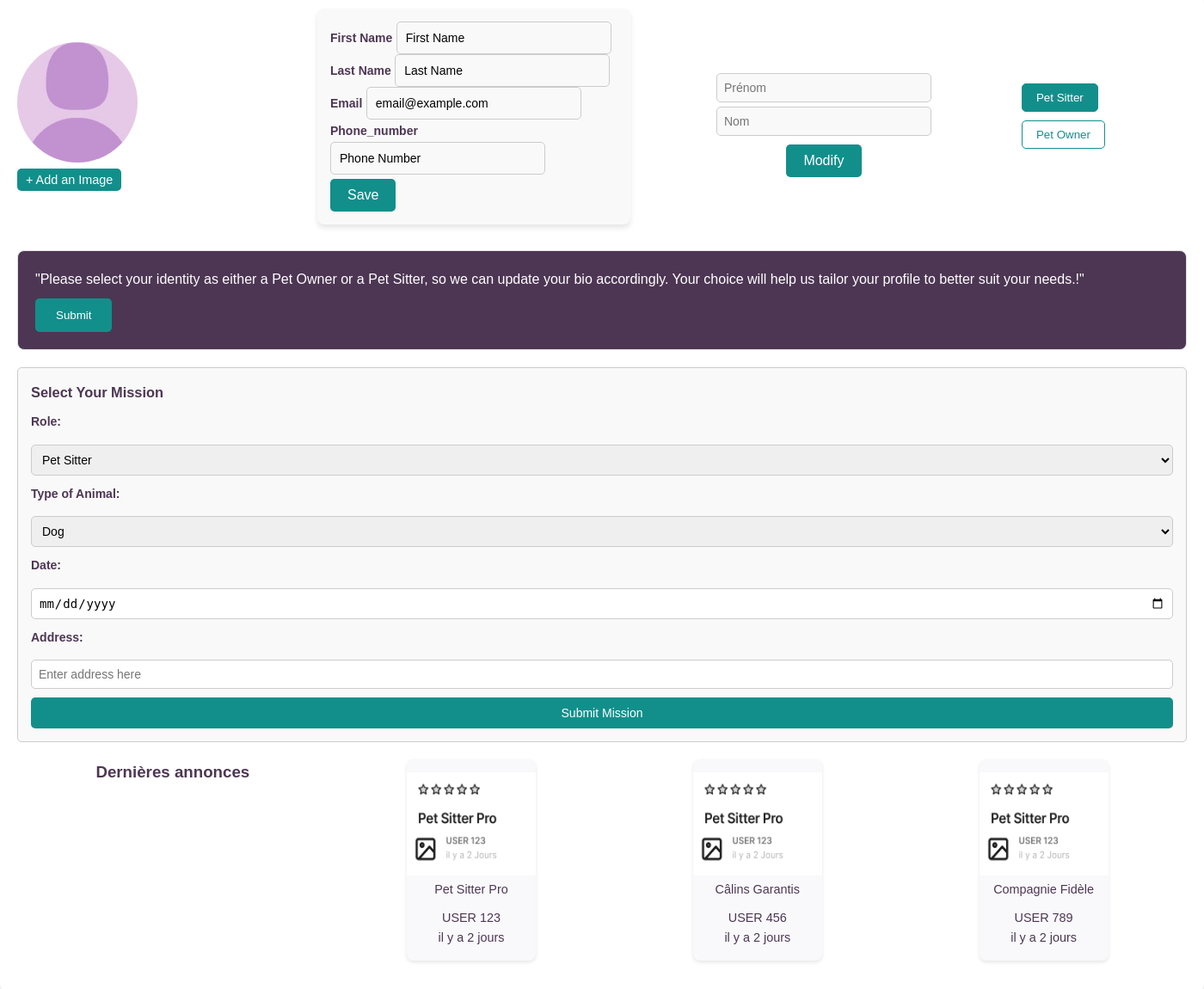
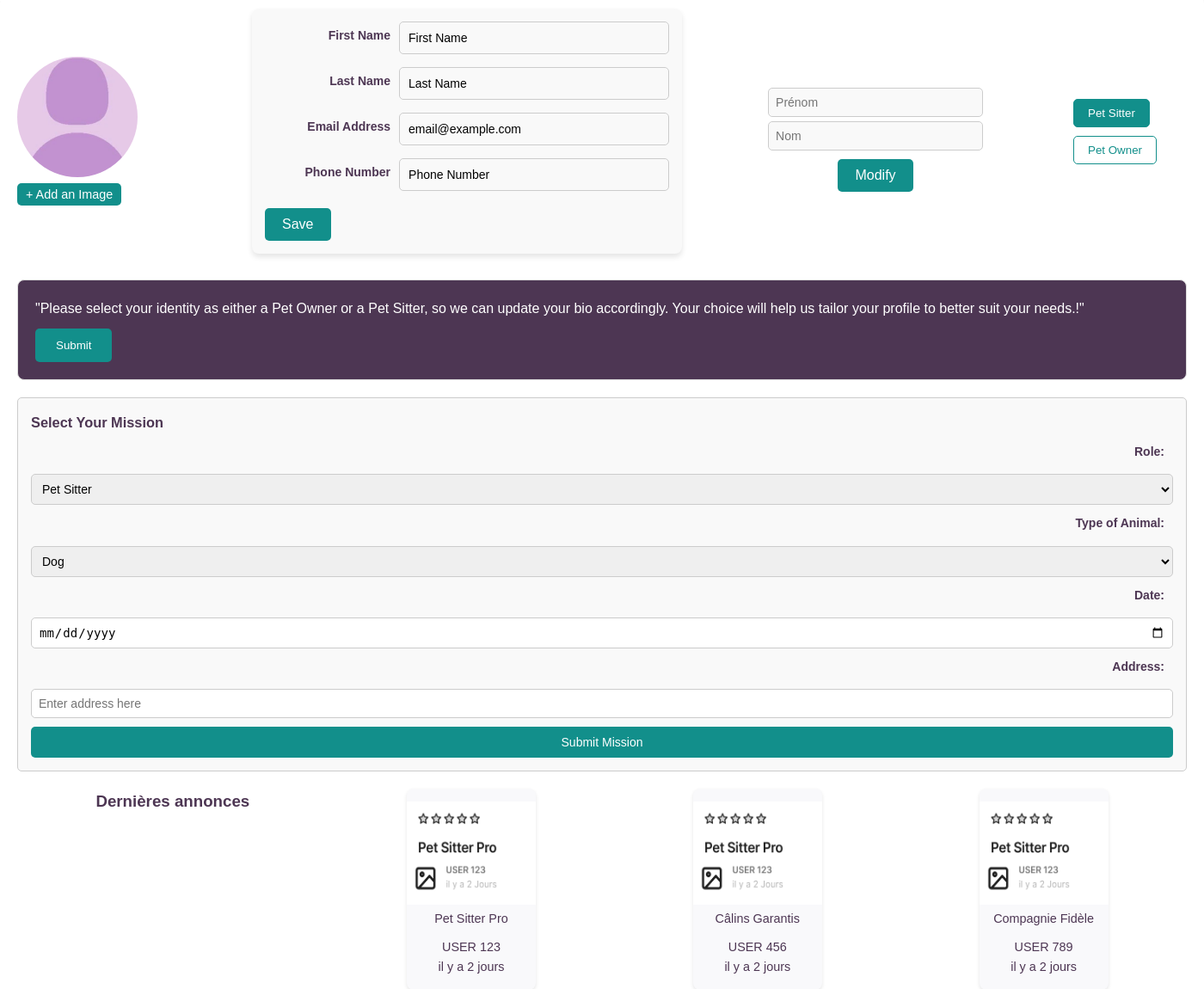
Before and after one commit to Plekiby/PetBesties, a PHP site: page /PetBesties/profil in a window 1400 px wide. Shown: the part 70-1220 px from the top of the page at 86% size. Run offline with PHP 8.4, Linux system fonts and the light colour scheme; the visitor is signed in with stand-in values (Sample User, id 1); data that the repository does not hold is empty.

Commit message:
MB modif
regler le formulaire , et ajouter le controlleur de lanimale

```diff
--- a/public/css/page_de_profil.css
+++ b/public/css/page_de_profil.css
@@ -1,9 +1,31 @@
+
 /* ...existing styles... */
 
 .profile-details {
-    display: flex;
-    flex-direction: column;
-    gap: 10px;
+    width: 100%; /* S'adapte au conteneur parent */
+    max-width: 500px; /* Optionnel : largeur maximale */
+    margin: 0 auto;
+}
+.form-group {
+    display: flex; /* Utilise un flexbox */
+    align-items: center; /* Centre verticalement */
+    justify-content: space-between; /* Sépare label et input */
+    margin-bottom: 15px; /* Espacement entre les champs */
+}
+
+label {
+    flex: 1; /* Prend un espace proportionnel */
+    text-align: right; /* Aligne le texte à droite */
+    margin-right: 10px; /* Ajoute un espace entre le label et l'input */
+}
+
+input {
+    flex: 2; /* Plus d'espace pour l'input */
+    padding: 5px; /* Espacement interne */
+    border: 1px solid #ccc; /* Bordure grise */
+    border-radius: 4px; /* Coins arrondis */
+    width: 100%; /* S'adapte au conteneur */
+    box-sizing: border-box; /* Inclut le padding et la bordure */
 }
 
 .profile-details input {
--- a/routeur.php
+++ b/routeur.php
@@ -291,3 +291,24 @@ $router->add('/annonce/{id}', function($id) {
     $controller = new AnnonceController();
     $controller->showAnnonce($id);
 });
+
+/// code pour routage animal infos
+// fct get values animal
+$router->add('/animal', function() {
+    if (session_status() == PHP_SESSION_NONE) {
+        session_start();
+    }
+    if (isset($_SESSION['user_id'])) {
+        $userId = $_SESSION['user_id'];
+        require_once __DIR__ . '/controllers/AnimalController.php';
+        $controllerAnimal = new AnimalController();
+        $animal = $controllerAnimal->fetchAnimal($userId); // Récupérer l'animal de l'utilisateur
+
+        // Inclure les vues avec les données transmises
+        include __DIR__ . '/views/header.php';
+        include __DIR__ . '/views/page_de_profil_animal.php'; // Afficher les infos de l'animal
+        include __DIR__ . '/views/footer.php';
+    } else {
+        exit;
+    }
+});
--- a/views/page_de_profil.php
+++ b/views/page_de_profil.php
@@ -25,17 +25,25 @@
         <!-- code html qui recupere les identifiants du user-->
         <div class="profile-details">
             <form id="update-profile-form">
-                <label for="profile-first-name">First Name</label>
-                <input type="text" id="profile-first-name" name="prenom" value="First Name"><br>
+                <div class="form-group">
+                    <label for="profile-first-name">First Name</label>
+                    <input type="text" id="profile-first-name" name="prenom" value="First Name">
+                </div>
 
-                <label for="profile-last-name">Last Name</label>
-                <input type="text" id="profile-last-name" name="nom" value="Last Name"><br>
+                <div class="form-group">
+                    <label for="profile-last-name">Last Name</label>
+                    <input type="text" id="profile-last-name" name="nom" value="Last Name">
+                </div>
 
-                <label for="profile-email">Email</label>
-                <input type="email" id="profile-email" name="email" value="email@example.com"><br>
+                <div class="form-group">
+                    <label for="profile-email">Email Address</label>
+                    <input type="email" id="profile-email" name="email" value="email@example.com">
+                </div>
 
-                <label for="profile-phone">Phone_number</label>
-                <input type="text" id="profile-phone" name="telephone" value="Phone Number"><br>
+                <div class="form-group">
+                    <label for="profile-phone">Phone Number</label>
+                    <input type="text" id="profile-phone" name="telephone" value="Phone Number">
+                </div>
 
                 <button type="submit" id="save-profile">Save</button>
                 <p id="update-success" style="color: green; display: none;">Informations mises à jour avec succès !</p>
@@ -43,13 +51,16 @@
             </form>
         </div>
 
+        <!-- page_de_profile.php -->
+
+
+
         <div class="profile-name">
             <input type="text" id="first-name" placeholder="Prénom" />
             <input type="text" id="last-name" placeholder="Nom" />
             <button id="validate-name">Modify</button>
             <p id="name-error" style="color: red; display: none;"></p>
         </div>
-
 
         <div class="profile-type">
             <button id = "pet-sitter" class="active">Pet Sitter</button>
@@ -130,6 +141,8 @@
         </div>
     </div>
 </div>
+
+
 
 <!-- premier script JS qui correspond à "profile-name, creation de profil">  -->
 <script>
```
Also changed, not shown: controllers/AnimalController.php (added, +31 -0 lines).
